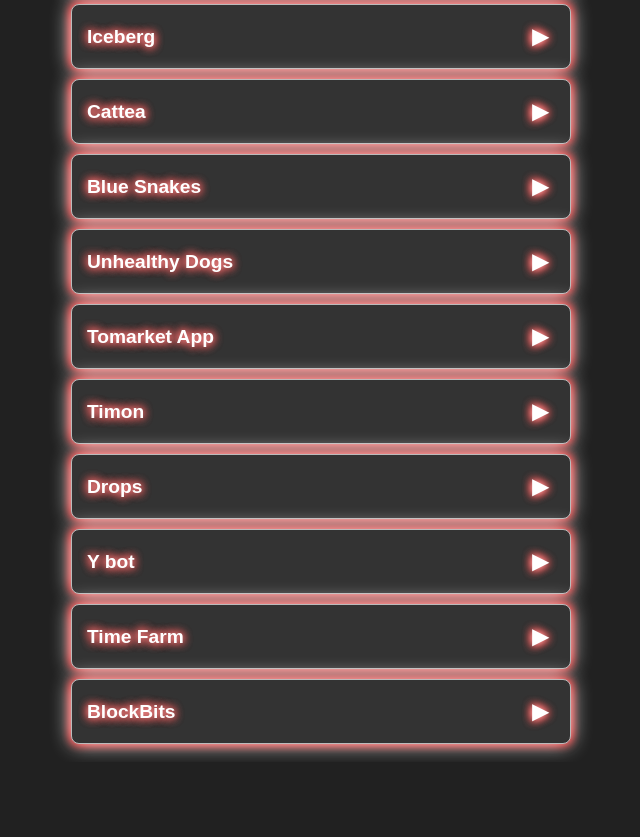
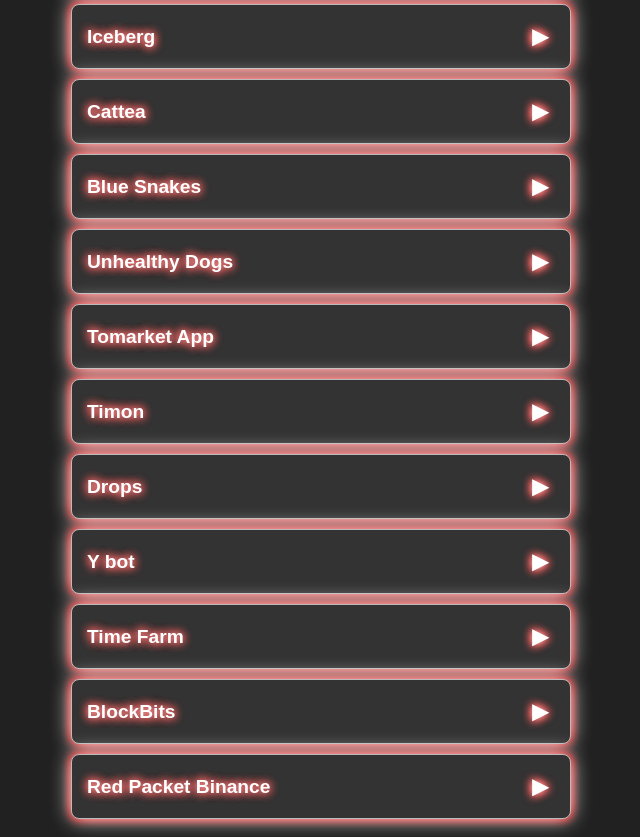
Before and after one commit to RomeoMurmu/ref, a plain HTML site: page index.html in a window 1280 px wide. Shown: the part 574-1411 px from the top of the page, without its empty margins (319-959 px from the left). Before the commit the page ends 1336 px from the top, so only its background shows below. Drawn offline with Linux system fonts and the light colour scheme.

Commit message:
Update index.html
Binance Red Packet Update

```diff
--- a/index.html
+++ b/index.html
@@ -173,6 +173,15 @@
                <button><a target="_blank" href="https://t.me/BlockBits_bot/BlockBitsApp?startapp=WA2pCF5Q">Open Telegram</a></button><br>
             </div>
         </div>
+        <div class="box" onclick="toggleBox(this)">
+            <div class="header">
+                <span class="titl">Red Packet Binance</span>
+                <span class="arrow">►</span>
+            </div>
+            <div class="content">
+               <button><a target="_blank" href="https://s.binance.com/ncpZJoUj?utm_medium=web_share_copy">Open Telegram</a></button><br>
+            </div>
+        </div>
 
     </div>
     <script src="script.js"></script>
```
